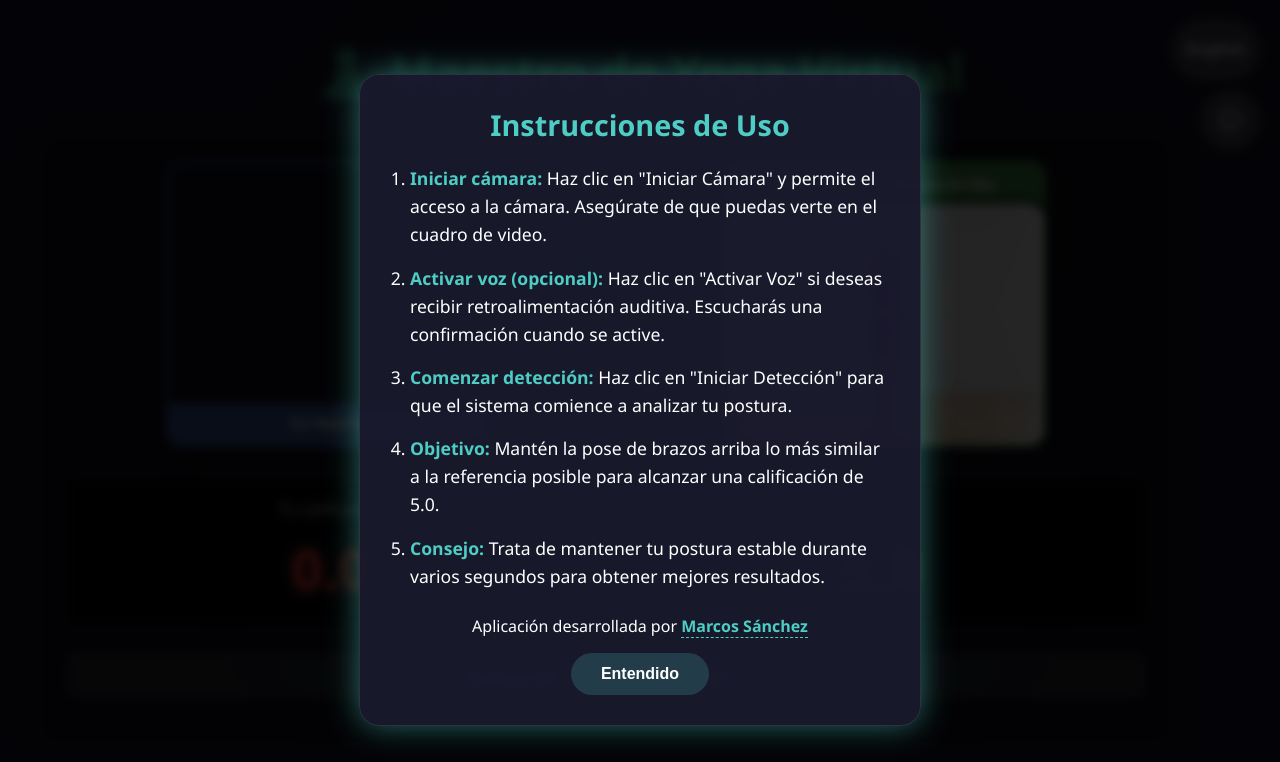
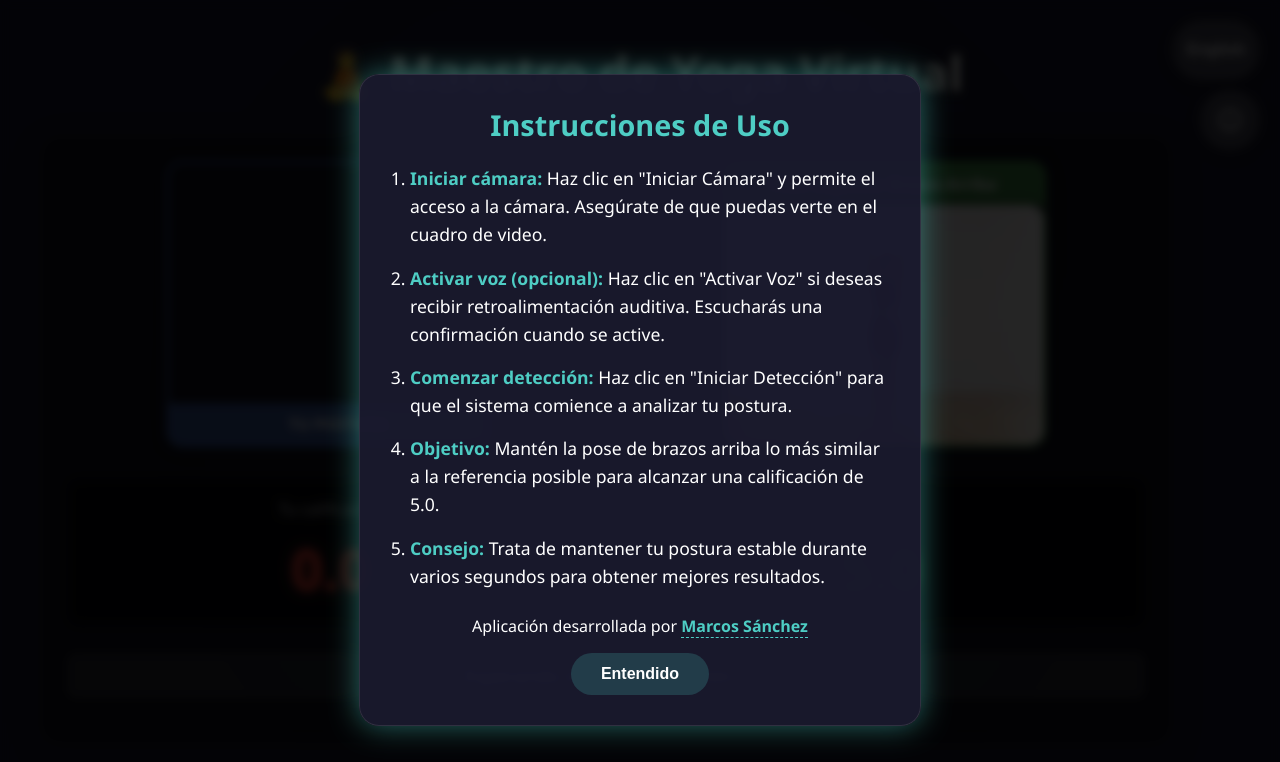
Before and after one commit to marcosSanchez-dev/yoga_mvp, a website: page index.html in a window 1280 px wide. Shown: the top 762 px of the page. Drawn offline with nearby package versions, Linux system fonts and the light colour scheme.

Commit message:
fixing title style

```diff
--- a/style.css
+++ b/style.css
@@ -100,7 +100,7 @@ h1 {
   text-shadow: 0 2px 10px rgba(0, 0, 0, 0.3);
   background: linear-gradient(to right, #4ecdc4, #4caf50);
   -webkit-background-clip: text;
-  -webkit-text-fill-color: transparent;
+  /* -webkit-text-fill-color: transparent; */
   padding: 0 15px;
 }
 
```
